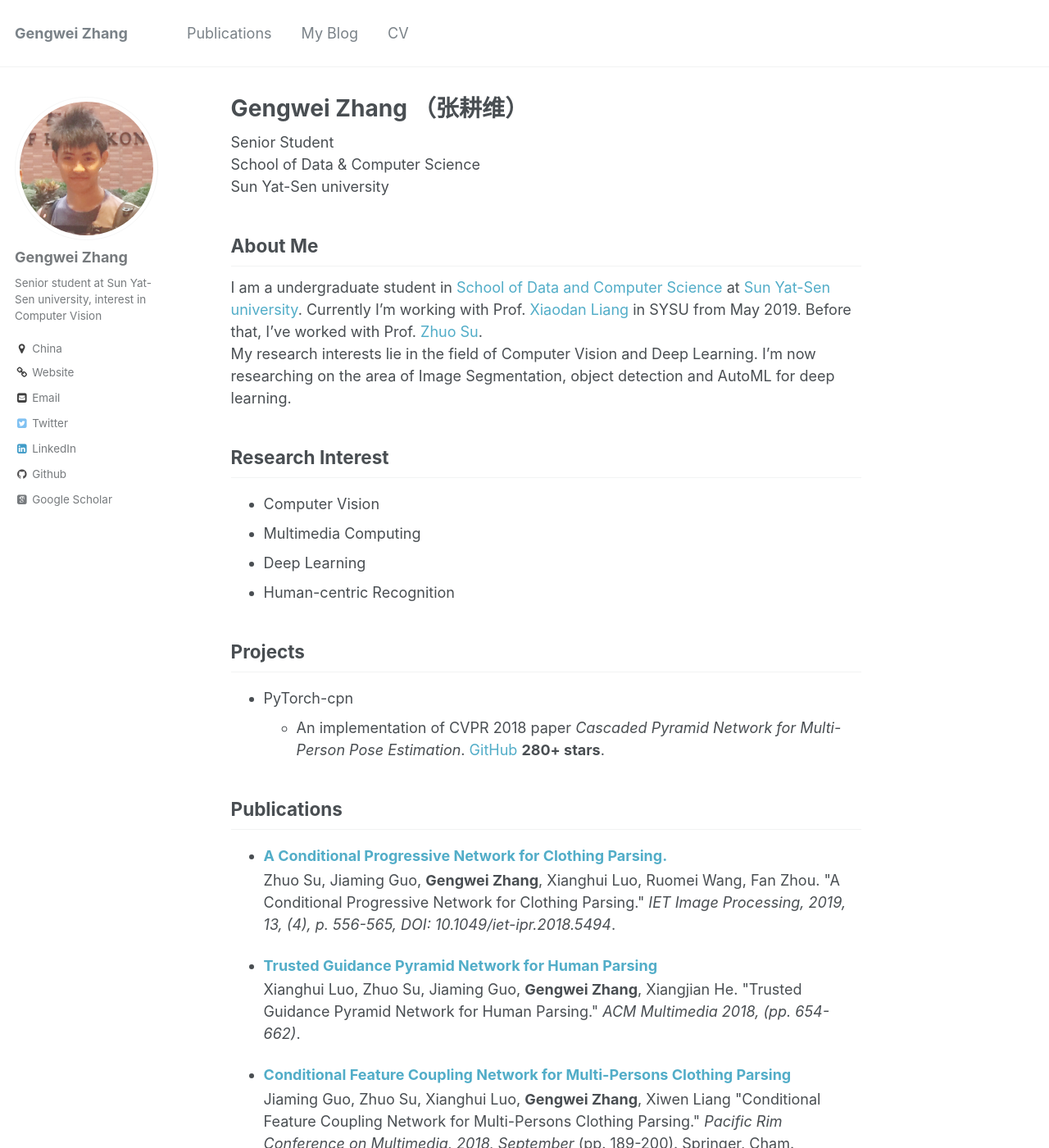
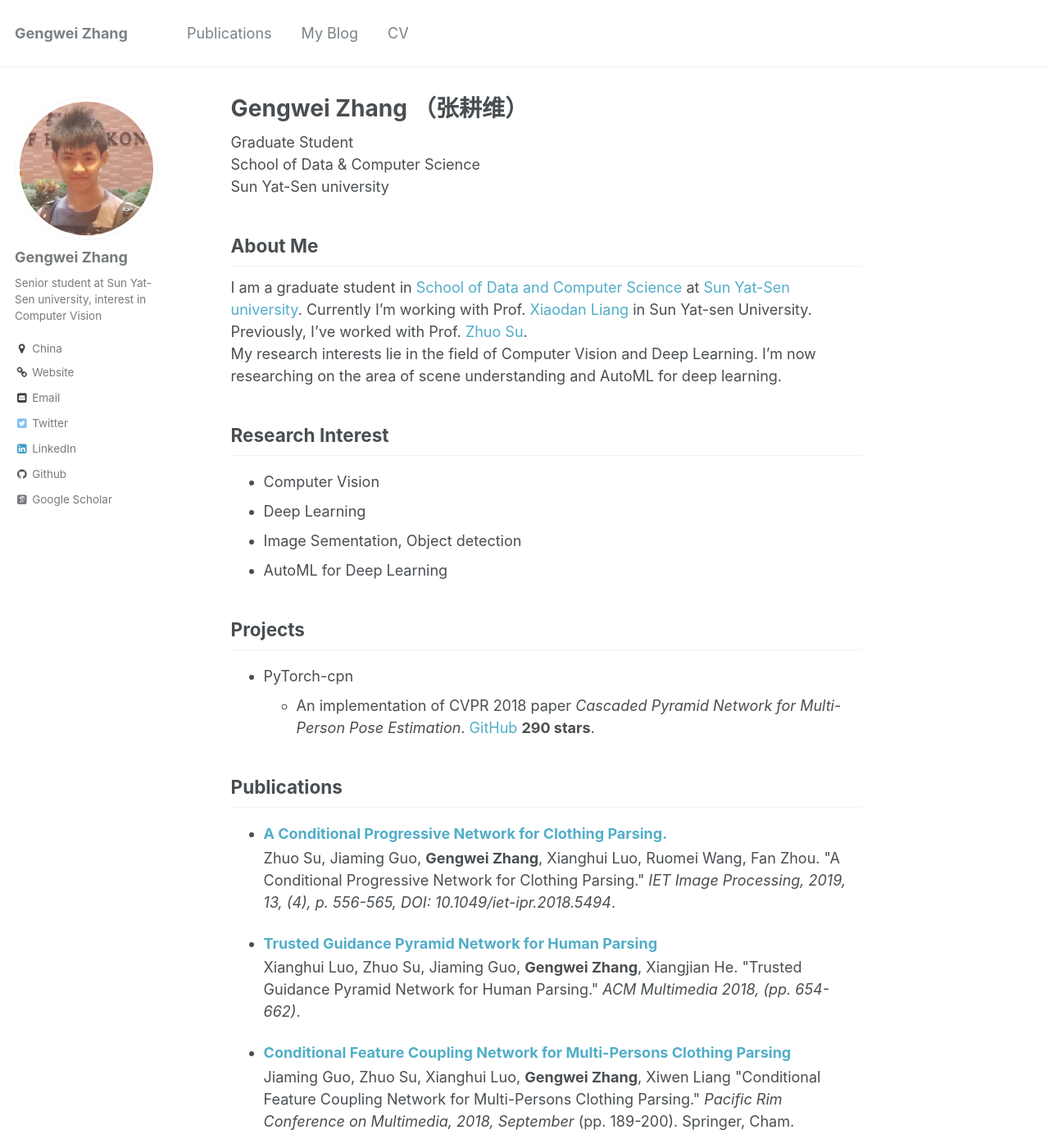
Before and after one commit to GengDavid/gengdavid.github.io, a Jekyll site: the page built from _pages/about.md, in a window 1280 px wide and 1400 px high. Shown: the whole window at 82% size. Built offline with Jekyll 4.4.1, drawn with Linux system fonts in a browser that asks for light colours; some web fonts are replaced.

Commit message:
Update about.md

```diff
--- a/_pages/about.md
+++ b/_pages/about.md
@@ -8,24 +8,23 @@ redirect_from:
   - /about.html
 ---
 
-Senior Student
+Graduate Student
 School of Data & Computer Science
 Sun Yat-Sen university
 
 ## About Me
-I am a undergraduate student in [School of Data and Computer Science](http://sdcs.sysu.edu.cn/) at [Sun Yat-Sen university](http://www.sysu.edu.cn/2012/en/index.htm). Currently I'm working with Prof. [Xiaodan Liang](https://lemondan.github.io/) in SYSU from May 2019. Before that, I've worked with Prof. [Zhuo Su](https://suzhuoi.github.io).
-My research interests lie in the field of Computer Vision and Deep Learning. I'm now researching on the area of Image Segmentation, object detection and AutoML for deep learning.
-
+I am a graduate student in [School of Data and Computer Science](http://sdcs.sysu.edu.cn/) at [Sun Yat-Sen university](http://www.sysu.edu.cn/2012/en/index.htm). Currently I'm working with Prof. [Xiaodan Liang](https://lemondan.github.io/) in Sun Yat-sen University. Previously, I've worked with Prof. [Zhuo Su](https://suzhuoi.github.io).
+My research interests lie in the field of Computer Vision and Deep Learning. I'm now researching on the area of scene understanding and AutoML for deep learning.
 
 ## Research Interest
 * Computer Vision
-* Multimedia Computing
 * Deep Learning
-* Human-centric Recognition
+* Image Sementation, Object detection
+* AutoML for Deep Learning
 
 ## Projects
 * PyTorch-cpn
-  * An implementation of CVPR 2018 paper <em>Cascaded Pyramid Network for Multi-Person Pose Estimation</em>. <a href="https://github.com/GengDavid/pytorch-cpn">GitHub</a> <b>280+ stars</b>.
+  * An implementation of CVPR 2018 paper <em>Cascaded Pyramid Network for Multi-Person Pose Estimation</em>. <a href="https://github.com/GengDavid/pytorch-cpn">GitHub</a> <b>290 stars</b>.
 
 ## Publications
 {% include base_path %}
```
